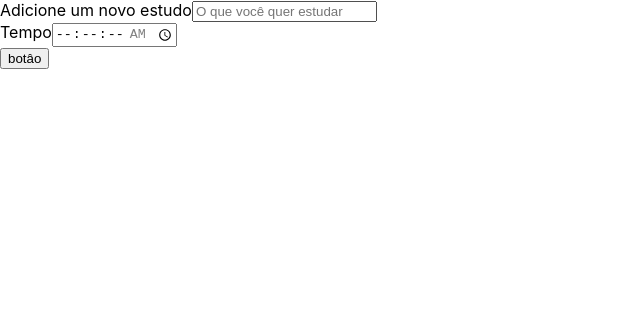
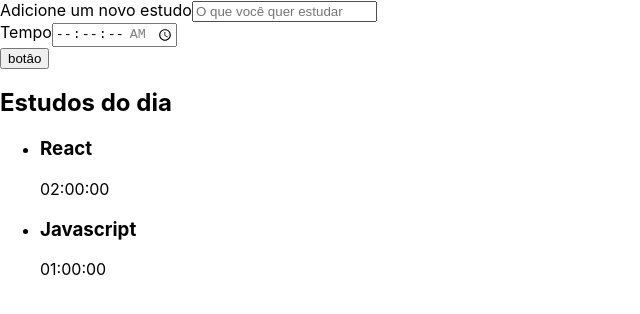
Before and after one commit to ph23013/alura-typeScript, a React (Create React App) app: page / in a window 1280 px wide. Shown: the top 314 px of the page, without its empty margins (0-640 px from the left). Built offline with nearby package versions, Linux system fonts and the light colour scheme; the HTML template or start-up script is replaced by a standard one.

Commit message:
criando componente de lista

```diff
--- a/src/App.tsx
+++ b/src/App.tsx
@@ -1,10 +1,12 @@
 import React from 'react';
 import Formulario from './componentes/formulario';
+import Lista from './componentes/lista';
 
 function App() {
   return (
     <div className="App">
       <Formulario />
+      <Lista />
     </div>
   );
 }
--- /dev/null
+++ b/src/componentes/lista/index.tsx
@@ -0,0 +1,22 @@
+import React from "react"
+
+function Lista() {
+    return (
+        <aside>
+            <h2> Estudos do dia </h2>
+            <ul>
+                <li>
+                    <h3>React</h3>
+                    <span>02:00:00</span>
+                </li>
+                <li>
+                    <h3>Javascript</h3>
+                    <span>01:00:00</span>
+                </li>
+            </ul>
+        </aside>
+    )
+}
+
+
+export default Lista;
```
